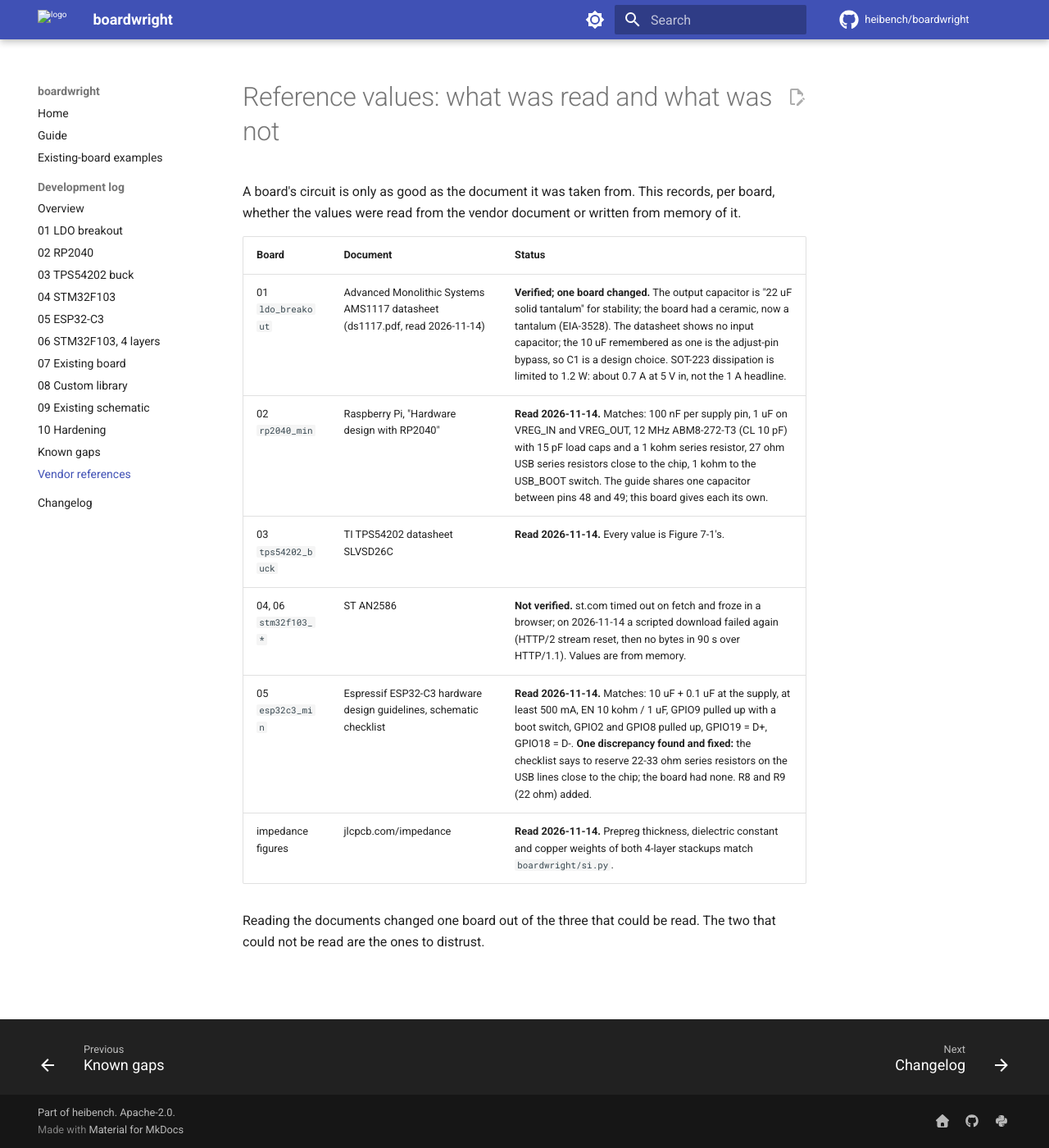
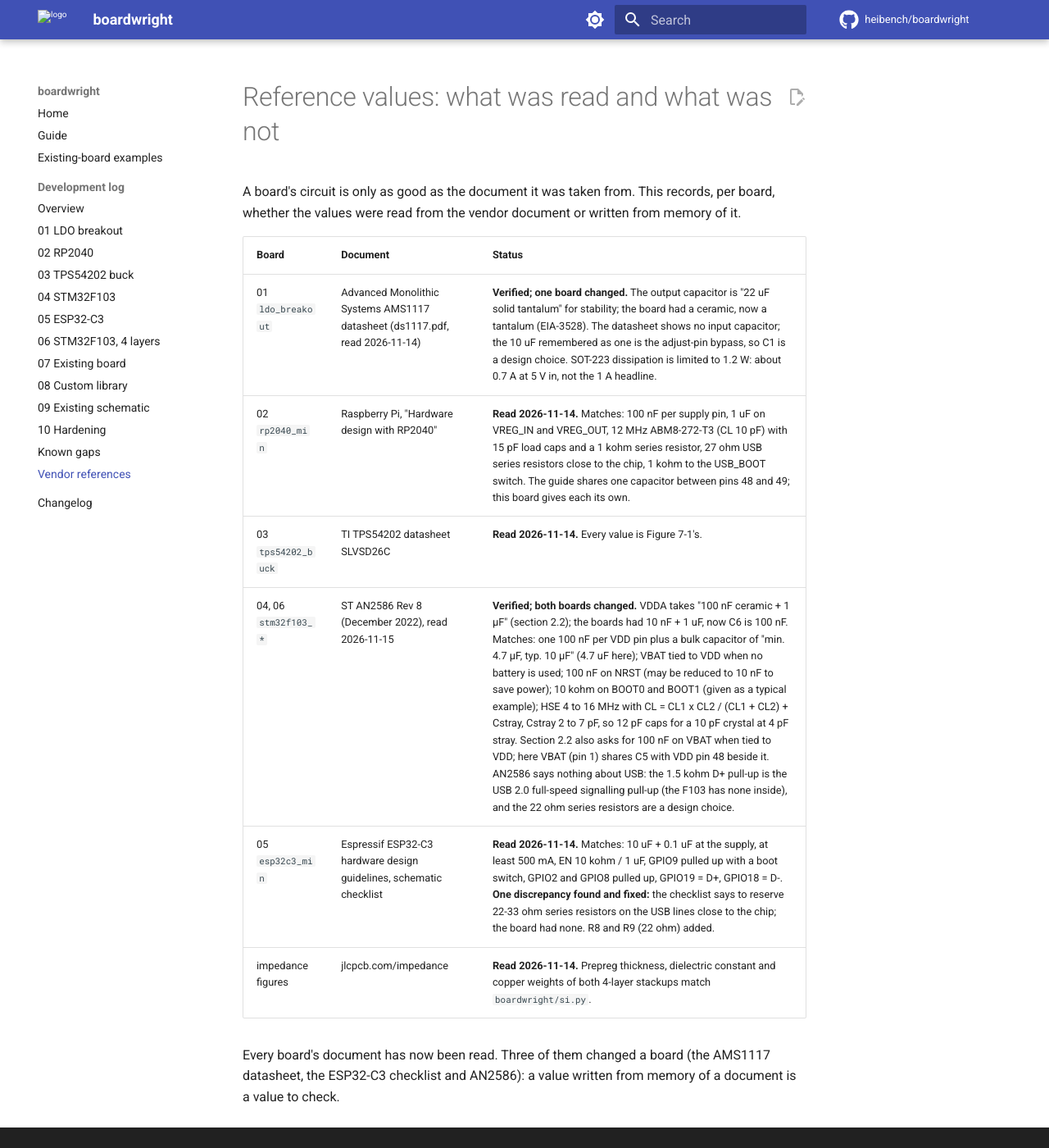
Before and after one commit to heibench/boardwright, an MkDocs documentation site: the page built from docs/devlog/references.md, in a window 1280 px wide and 1400 px high. Shown: the whole window at 82% size. Built offline with MkDocs 1.6.1 and Material for MkDocs 9.7.7, drawn with Linux system fonts in a browser that asks for light colours; comment, search, counter and statistics services are not loaded.

Commit message:
fix(examples): 100 nF on VDDA of the STM32 boards (#16)
AN2586 Rev 8, section 2.2: VDDA takes 100 nF ceramic + 1 uF. Both
STM32F103 boards had 10 nF + 1 uF, written from memory of the note.
C6 is now 100 nF on stm32f103_min and stm32f103_4l. Both boards were
regenerated and pass KiCad 10.0.8's gate (DRC with schematic parity
and refill, ERC, netlist == intent, review): 0 / 0 / 0.

Everything else on both boards matches the note, and references.md says what
it does not cover: the USB pull-up and series resistors are not from
it. Every board's reference document has now been read.

Closes #6

```diff
--- a/docs/devlog/references.md
+++ b/docs/devlog/references.md
@@ -9,9 +9,10 @@ written from memory of it.
 | 01 `ldo_breakout` | Advanced Monolithic Systems AMS1117 datasheet (ds1117.pdf, read 2026-11-14) | **Verified; one board changed.** The output capacitor is "22 uF solid tantalum" for stability; the board had a ceramic, now a tantalum (EIA-3528). The datasheet shows no input capacitor; the 10 uF remembered as one is the adjust-pin bypass, so C1 is a design choice. SOT-223 dissipation is limited to 1.2 W: about 0.7 A at 5 V in, not the 1 A headline. |
 | 02 `rp2040_min` | Raspberry Pi, "Hardware design with RP2040" | **Read 2026-11-14.** Matches: 100 nF per supply pin, 1 uF on VREG_IN and VREG_OUT, 12 MHz ABM8-272-T3 (CL 10 pF) with 15 pF load caps and a 1 kohm series resistor, 27 ohm USB series resistors close to the chip, 1 kohm to the USB_BOOT switch. The guide shares one capacitor between pins 48 and 49; this board gives each its own. |
 | 03 `tps54202_buck` | TI TPS54202 datasheet SLVSD26C | **Read 2026-11-14.** Every value is Figure 7-1's. |
-| 04, 06 `stm32f103_*` | ST AN2586 | **Not verified.** st.com timed out on fetch and froze in a browser; on 2026-11-14 a scripted download failed again (HTTP/2 stream reset, then no bytes in 90 s over HTTP/1.1). Values are from memory. |
+| 04, 06 `stm32f103_*` | ST AN2586 Rev 8 (December 2022), read 2026-11-15 | **Verified; both boards changed.** VDDA takes "100 nF ceramic + 1 µF" (section 2.2); the boards had 10 nF + 1 uF, now C6 is 100 nF. Matches: one 100 nF per VDD pin plus a bulk capacitor of "min. 4.7 µF, typ. 10 µF" (4.7 uF here); VBAT tied to VDD when no battery is used; 100 nF on NRST (may be reduced to 10 nF to save power); 10 kohm on BOOT0 and BOOT1 (given as a typical example); HSE 4 to 16 MHz with CL = CL1 x CL2 / (CL1 + CL2) + Cstray, Cstray 2 to 7 pF, so 12 pF caps for a 10 pF crystal at 4 pF stray. Section 2.2 also asks for 100 nF on VBAT when tied to VDD; here VBAT (pin 1) shares C5 with VDD pin 48 beside it. AN2586 says nothing about USB: the 1.5 kohm D+ pull-up is the USB 2.0 full-speed signalling pull-up (the F103 has none inside), and the 22 ohm series resistors are a design choice. |
 | 05 `esp32c3_min` | Espressif ESP32-C3 hardware design guidelines, schematic checklist | **Read 2026-11-14.** Matches: 10 uF + 0.1 uF at the supply, at least 500 mA, EN 10 kohm / 1 uF, GPIO9 pulled up with a boot switch, GPIO2 and GPIO8 pulled up, GPIO19 = D+, GPIO18 = D-. **One discrepancy found and fixed:** the checklist says to reserve 22-33 ohm series resistors on the USB lines close to the chip; the board had none. R8 and R9 (22 ohm) added. |
 | impedance figures | jlcpcb.com/impedance | **Read 2026-11-14.** Prepreg thickness, dielectric constant and copper weights of both 4-layer stackups match `boardwright/si.py`. |
 
-Reading the documents changed one board out of the three that could be read.
-The two that could not be read are the ones to distrust.
+Every board's document has now been read. Three of them changed a board
+(the AMS1117 datasheet, the ESP32-C3 checklist and AN2586): a value written
+from memory of a document is a value to check.
```
Also changed, not shown: docs/devlog/04-stm32f103_min.md (+5 -0 lines), docs/devlog/gaps.md (+1 -4 lines), 6 other files.
